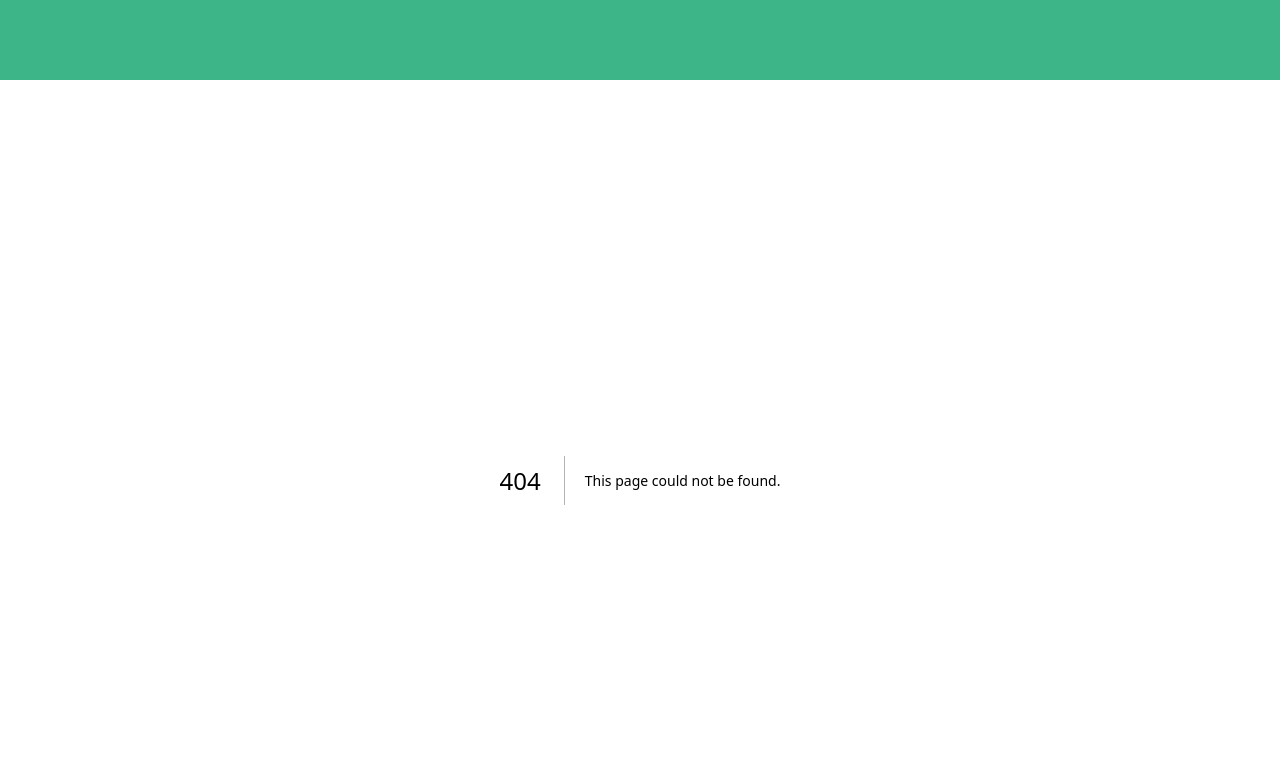
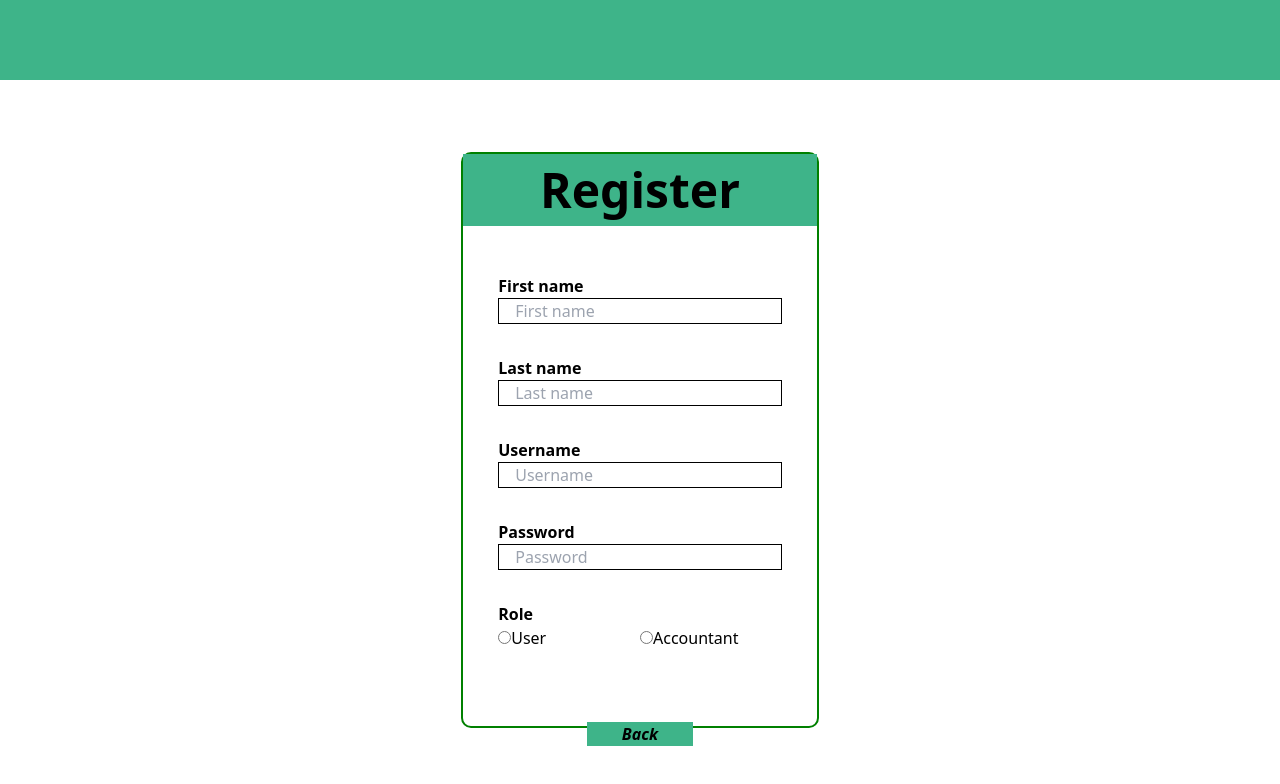
Before and after one commit to Whisky92/NOVIN---Invoice-Management-System-Frontend, a Next.js app: page /register in a window 1280 px wide. Before the commit this address had no page. Shown: the top 784 px of the page. Built offline with nearby package versions, Linux system fonts and the light colour scheme.

Commit message:
Created redux store to store token and finished registration and login forms

```diff
--- a/app/layout.tsx
+++ b/app/layout.tsx
@@ -1,12 +1,10 @@
 import type { Metadata } from "next";
-import { Inter } from "next/font/google";
 import "./globals.css";
-
-const inter = Inter({ subsets: ["latin"] });
+import MyProvider from "@utils/my-redux-store/my_providers";
 
 export const metadata: Metadata = {
-  title: "Create Next App",
-  description: "Generated by create next app",
+  title: "Invoice management system",
+  description: "An invoice management system",
 };
 
 export default function RootLayout({
@@ -16,12 +14,14 @@ export default function RootLayout({
 }>) {
   return (
     <html lang="en">
+      <MyProvider>
         <body>
             <header className="main_header"/>
             <section className="main_section">
                 {children}
             </section>
         </body>
+      </MyProvider>
     </html>
   );
 }
--- a/app/page.tsx
+++ b/app/page.tsx
@@ -1,5 +1,4 @@
-import LoginForm from "./component/forms/login_form/login_form";
-import RegisterForm from "./component/forms/register_form/register_form";
+import LoginForm from "@components/forms/login_form/login_form";
 
 export default function Home() {
   return (
--- /dev/null
+++ b/app/register/page.tsx
@@ -0,0 +1,9 @@
+import RegisterForm from "@components/forms/register_form/register_form";
+
+export default function Home() {
+    return (
+        <section className="home_section">
+            <RegisterForm />
+        </section>
+    );
+}
--- a/app/component/forms/login_form/login_form.tsx
+++ b/components/forms/login_form/login_form.tsx
@@ -1,11 +1,54 @@
-'use client';
+'use client'
 
-import { useEffect } from "react";
+import { MouseEvent, useEffect } from "react";
+import { useRouter } from "next/navigation";
 import styles from "./login_form.module.css";
+import axios, { HttpStatusCode } from "axios";
+import { useDispatch } from "react-redux";
+import { setToken } from "@utils/my-redux-store/slices/tokenSlice";
+
+interface MyFormElements extends HTMLFormControlsCollection {
+    username: HTMLInputElement
+    password: HTMLInputElement
+}
+
+interface MyFormElements extends HTMLFormElement {
+    readonly elements: MyFormElements
+}
 
 export default function LoginForm() {
+    const router = useRouter();
+    const dispatch = useDispatch();
 
-    const setVisibility = (button: HTMLButtonElement, usernameInput: HTMLInputElement, passwordInput: HTMLInputElement) => {
+    function register(ev: MouseEvent) {
+        ev.preventDefault();
+        router.push("/register");
+    }
+
+    function login(event: React.FormEvent<MyFormElements>) {
+        event.preventDefault();
+
+        const userName = event.currentTarget.elements.username.value;
+        const password = event.currentTarget.elements.password.value;
+
+        axios.post("http://localhost:8082/auth/login", {
+            userName: userName,
+            password: password,
+        })
+        .then((response) => {
+            console.log(response.data);
+            console.log(response.status);
+            if (response.status === HttpStatusCode.Ok) {
+                console.log(response.data.token);
+                dispatch(setToken(response.data.token));
+            }
+        })
+        .catch((error) => {
+            alert("Something went wrong!");
+        })
+    }
+
+    function setVisibility(button: HTMLButtonElement, usernameInput: HTMLInputElement, passwordInput: HTMLInputElement) {
         const usernameInputFilled = usernameInput.value.trim() != "";
         const passwordInputFilled = passwordInput.value != "";
 
@@ -38,7 +81,7 @@ export default function LoginForm() {
         <section className={styles.form_section}>
             <div className={styles.form_popup} id="myForm">
                 <h1 className={styles.form_header}>Login</h1>
-                <form className={styles.form_container}>
+                <form onSubmit={login} className={styles.form_container}>
                     <div className={styles.label_div}>
                         <label htmlFor="username" className={styles.input_label}><b>Username</b></label>
                         <input className={styles.input_field} type="text" placeholder="Username" name="username" id="username" required/>
@@ -54,7 +97,7 @@ export default function LoginForm() {
                     </div>
                 </form>
                 <div className={styles.btn_div} id={styles.register_btn_div}>
-                    <button className={styles.btn}>
+                    <button onClick={register} className={styles.btn}>
                         Register
                     </button>
                 </div>
--- a/app/component/forms/register_form/register_form.tsx
+++ b/components/forms/register_form/register_form.tsx
@@ -1,12 +1,74 @@
 'use client';
 
-import { useEffect } from "react";
+import { MouseEvent, useEffect } from "react";
 import styles from "./register_form.module.css";
+import { useRouter } from "next/navigation";
+import axios, { HttpStatusCode } from "axios";
+import { useDispatch } from "react-redux";
+import { setToken } from "@utils/my-redux-store/slices/tokenSlice";
+
+interface MyFormElements extends HTMLFormControlsCollection {
+    first_name: HTMLInputElement
+    last_name: HTMLInputElement
+    username: HTMLInputElement
+    password: HTMLInputElement
+    user_btn: HTMLInputElement
+    accountant_btn: HTMLInputElement
+}
+
+interface MyFormElements extends HTMLFormElement {
+    readonly elements: MyFormElements
+}
 
 export default function RegisterForm() {
+    const router = useRouter();
+    const dispatch = useDispatch();
 
-    const setVisibility = (button: HTMLButtonElement, inputFields: Array<HTMLInputElement>,
-        passwordInputField: HTMLInputElement, radioBtns: Array<HTMLInputElement>) => {
+    function backToLogin(ev: MouseEvent) {
+        ev.preventDefault();
+        router.push("/");
+    }
+
+    function register(event: React.FormEvent<MyFormElements>) {
+        event.preventDefault();
+
+        const firstName = event.currentTarget.elements.first_name.value;
+        const lastName = event.currentTarget.elements.last_name.value;
+        const userName = event.currentTarget.elements.username.value;
+        const password = event.currentTarget.elements.password.value;
+        const userRadioButton = event.currentTarget.elements.user_btn.checked;
+
+        const selectedRole: String[] = new Array();
+        if (userRadioButton) {
+            selectedRole.push("USER");
+        } else {
+            selectedRole.push("ACCOUNTANT");
+        }
+
+        axios.post("http://localhost:8082/auth/register", {
+            firstName: firstName,
+            lastName: lastName,
+            userName: userName,
+            password: password,
+            roles: {
+                roles: selectedRole
+            }
+        })
+        .then((response) => {
+            console.log(response.data);
+            console.log(response.status);
+            if (response.status === HttpStatusCode.Ok) {
+                console.log(response.data.token);
+                dispatch(setToken(response.data.token));
+            }
+        })
+        .catch((error) => {
+            alert(error.response.data);
+        })
+    }
+
+    function setVisibility(button: HTMLButtonElement, inputFields: Array<HTMLInputElement>,
+        passwordInputField: HTMLInputElement, radioBtns: Array<HTMLInputElement>) {
         const inputFieldsFilled = inputFields.every((inputField) => inputField.value.trim() != "");
         const passwordInputFilled = passwordInputField.value != "";
         const radioBtnSelected = radioBtns.some((radioBtn) => radioBtn.checked);
@@ -59,9 +121,9 @@ export default function RegisterForm() {
         <section className={styles.form_section}>
             <div className={styles.form_popup} id="myForm">
                 <h1 className={styles.form_header}>Register</h1>
-                <form className={styles.form_container}>
+                <form onSubmit={register} className={styles.form_container}>
                     <div className={styles.label_div}>
-                        <label htmlFor="firstname" className={styles.input_label}><b>First name</b></label>
+                        <label htmlFor="first_name" className={styles.input_label}><b>First name</b></label>
                         <input className={styles.input_field} type="text" placeholder="First name" name="first_name" id="first_name" required/>
                     </div>
                     <div className={styles.label_div}>
@@ -96,7 +158,7 @@ export default function RegisterForm() {
                     </div>
                 </form>
                 <div className={styles.btn_div} id={styles.back_btn_div}>
-                    <button className={styles.btn}>
+                    <button onClick={backToLogin} className={styles.btn}>
                         Back
                     </button>
                 </div>
--- /dev/null
+++ b/utils/my-redux-store/my_providers.tsx
@@ -0,0 +1,12 @@
+"use client"
+
+import { store } from "./store"
+import { Provider } from "react-redux"
+
+export default function MyProvider({ children }: { children: React.ReactNode }) {
+    return (
+        <Provider store={store}>
+            {children}
+        </Provider>
+    )
+}
--- /dev/null
+++ b/utils/my-redux-store/slices/tokenSlice.ts
@@ -0,0 +1,29 @@
+import { PayloadAction, createSlice } from "@reduxjs/toolkit";
+
+interface Token {
+    token: String;
+}
+
+interface TokenState {
+    value: Token;
+}
+
+const initialState: TokenState = {
+    value: {
+        token: ""
+    }
+}
+
+const tokenSlice = createSlice({
+    name: "token",
+    initialState,
+    reducers: {
+        setToken: (state, action: PayloadAction<String>) => {
+            state.value.token = action.payload;
+        }
+    }
+})
+
+export const { setToken } = tokenSlice.actions;
+
+export default tokenSlice.reducer;
--- /dev/null
+++ b/utils/my-redux-store/store.ts
@@ -0,0 +1,11 @@
+import { configureStore } from "@reduxjs/toolkit";
+import tokenReducer from "./slices/tokenSlice";
+
+export const store = configureStore({
+    reducer: {
+        token: tokenReducer
+    }
+})
+
+export type RootState = ReturnType<typeof store.getState>;
+export type AppDispatch = typeof store.dispatch;
```
Also changed, not shown: package.json (+6 -3 lines), components/forms/login_form/login_form.module.css (renamed from app/component/forms/login_form/login_form.module.css), components/forms/register_form/register_form.module.css (renamed from app/component/forms/register_form/register_form.module.css), 1 other file (tests, documents, lock files or other folders). Lines whose indentation alone changed are shown as unchanged.
